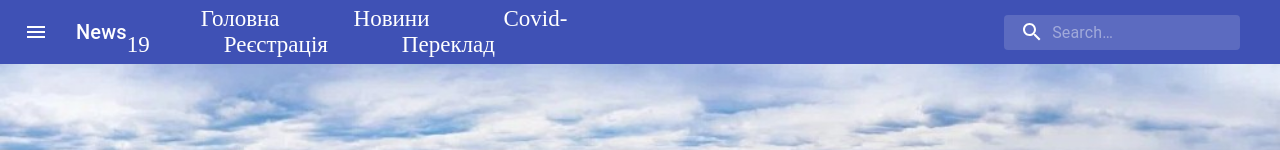
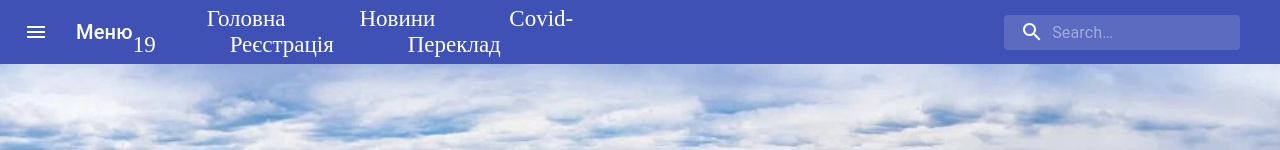
Before and after one commit to rudyi95/site, a React (Create React App) app: page / in a window 1280 px wide. Shown: the top 150 px of the page. Built offline with nearby package versions, Linux system fonts and the light colour scheme; the HTML template or start-up script is replaced by a standard one.

Commit message:
text is changed

```diff
--- a/src/Components/Header/index.tsx
+++ b/src/Components/Header/index.tsx
@@ -44,7 +44,7 @@ const Header: React.FC = () => {
               <MenuIcon />
             </IconButton>
             <Typography variant="h6" className={classes.title}>
-              News
+              Меню
             </Typography>
           </div>
           <div className={classes.right}>
```
